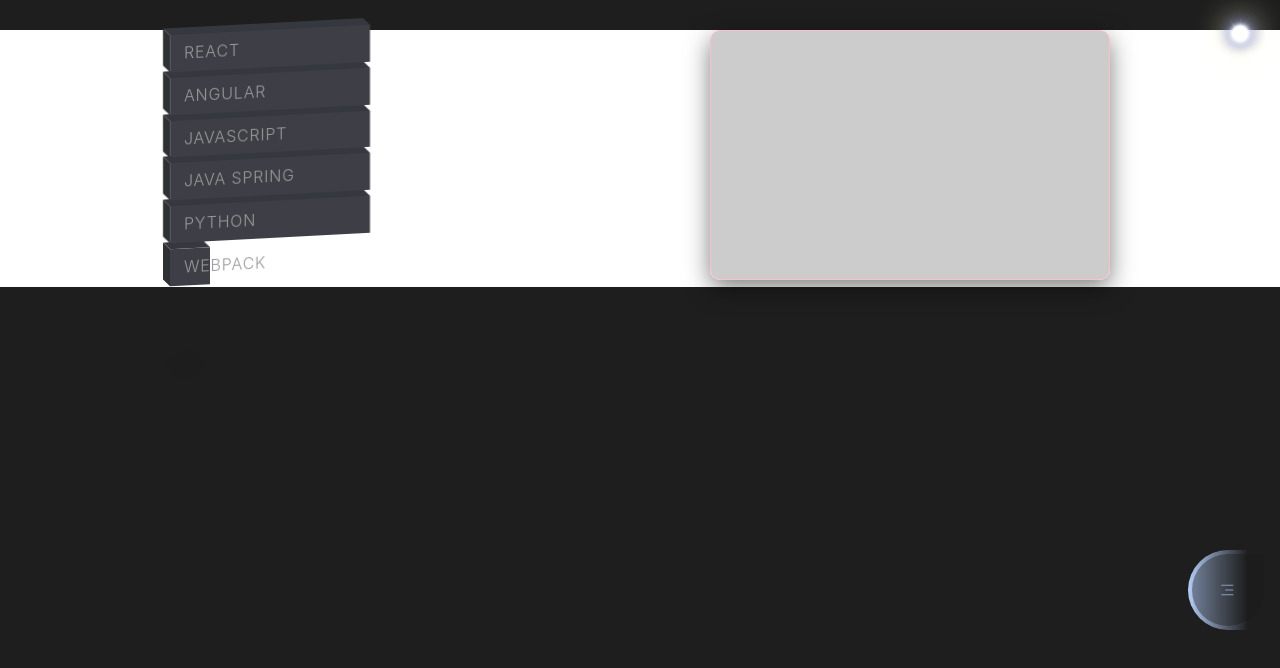
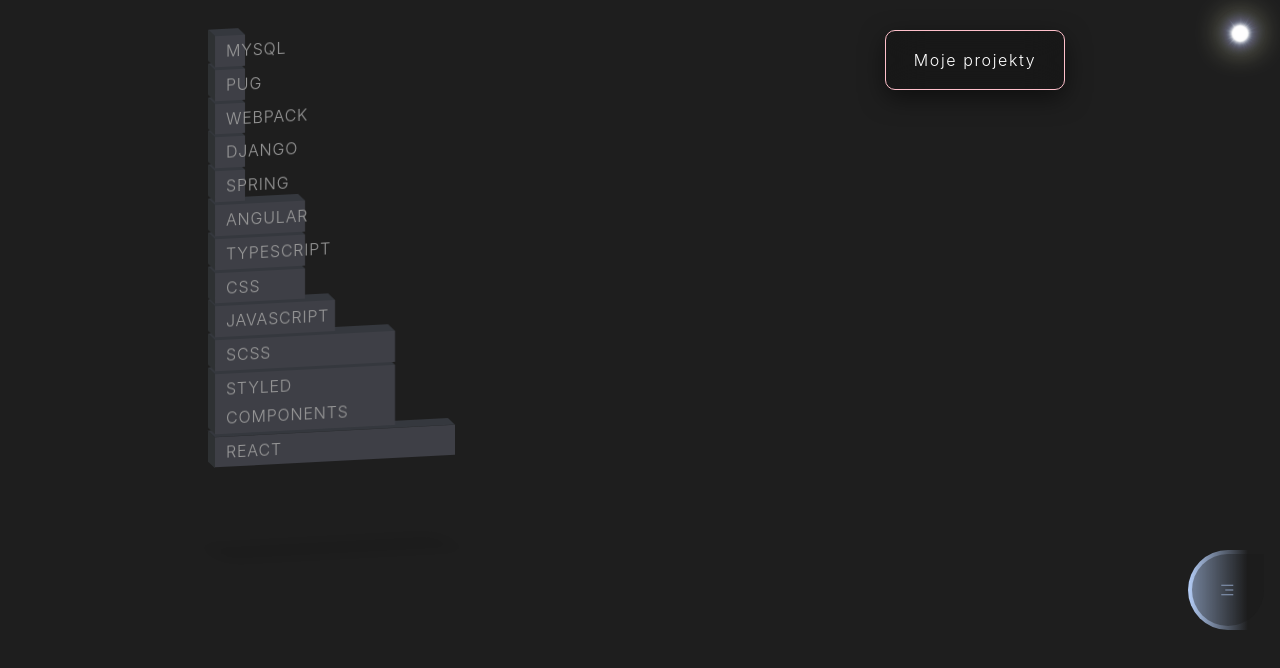
Before and after one commit to Safkiar/safkiary, a React (Vite) app: page /experience in a window 1280 px wide. Both pictures are taken after a click on the element 1239 px from the left and 35 px from the top of the page. Shown: the top 668 px of the page. Built offline with nearby package versions, Linux system fonts and the light colour scheme.

Commit message:
worked on experience

```diff
--- a/src/App.jsx
+++ b/src/App.jsx
@@ -5,9 +5,11 @@ import Certificates from "./pages/certificates/certificates";
 import Projects from "./pages/projects/projects";
 import Nav from "./nav/nav";
 import Experience from "./pages/experience/experience";
+import { DarkModeProvider } from "./darkmode/DarkModeContext";
 
 function App() {
   return (
+    <DarkModeProvider>
     <BrowserRouter>
       <Nav />
       <Routes>
@@ -18,6 +20,7 @@ function App() {
         <Route path="experience" element={<Experience />} />
       </Routes>
     </BrowserRouter>
+    </DarkModeProvider>
   );
 }
 
--- /dev/null
+++ b/src/darkmode/DarkModeContext.jsx
@@ -0,0 +1,43 @@
+import { createContext, useContext, useEffect } from "react";
+import { useLocalStorageState } from "../hooks/useLocalStorageState";
+
+const DarkModeContext = createContext();
+
+function DarkModeProvider({ children }) {
+  const [isDarkMode, setIsDarkMode] = useLocalStorageState(
+    window.matchMedia("(prefers-color-scheme: dark)").matches,
+    "isDarkMode"
+  );
+
+  useEffect(
+    function () {
+      if (isDarkMode) {
+        document.documentElement.classList.add("dark-mode");
+        document.documentElement.classList.remove("light-mode");
+      } else {
+        document.documentElement.classList.add("light-mode");
+        document.documentElement.classList.remove("dark-mode");
+      }
+    },
+    [isDarkMode]
+  );
+
+  function toggleDarkMode() {
+    setIsDarkMode((isDark) => !isDark);
+  }
+
+  return (
+    <DarkModeContext.Provider value={{ isDarkMode, toggleDarkMode }}>
+      {children}
+    </DarkModeContext.Provider>
+  );
+}
+
+function useDarkMode() {
+  const context = useContext(DarkModeContext);
+  if (context === undefined)
+    throw new Error("DarkModeContext was used outside of DarkModeProvider");
+  return context;
+}
+
+export { DarkModeProvider, useDarkMode };
--- /dev/null
+++ b/src/hooks/useLocalStorageState.js
@@ -0,0 +1,17 @@
+import { useState, useEffect } from "react";
+
+export function useLocalStorageState(initialState, key) {
+  const [value, setValue] = useState(function () {
+    const storedValue = localStorage.getItem(key);
+    return storedValue ? JSON.parse(storedValue) : initialState;
+  });
+
+  useEffect(
+    function () {
+      localStorage.setItem(key, JSON.stringify(value));
+    },
+    [value, key]
+  );
+
+  return [value, setValue];
+}
--- a/src/nav/nav.jsx
+++ b/src/nav/nav.jsx
@@ -1,8 +1,10 @@
 import { useNavigate } from "react-router-dom";
 import "./nav.css";
 import { useState } from "react";
+import { useDarkMode } from "../darkmode/DarkModeContext";
 
 function Nav() {
+  const { isDarkMode, toggleDarkMode } = useDarkMode();
   const navigate = useNavigate();
   const [isDay, setIsDay] = useState(false);
 
@@ -13,21 +15,21 @@ function Nav() {
   return (
     <div>
       <div onClick={toggleTheme} className="darkmode">
-        <div
+        {!isDarkMode && <div
           className={`sun icon-toggle ${
             isDay ? "animate-down" : "invisibleClass animate-up"
           }`}
         >
-          <img src="/sun.png" alt="Sun" />
-        </div>
-
+          <img onClick={toggleDarkMode} src="/sun.png" alt="Sun" />
+        </div>}
+        {isDarkMode &&
         <div
           className={`moon icon-toggle invisibleClass ${
             !isDay ? "animate-down2 visibleClass" : "animate-up2"
           }`}
         >
-          <img src="/moon.png" alt="Moon" />
-        </div>
+          <img onClick={toggleDarkMode} src="/moon.png" alt="Moon" />
+        </div>}
       </div>
       <div id="page" className="site">
         <div className="container">
--- a/src/pages/experience/experience.css
+++ b/src/pages/experience/experience.css
@@ -1,12 +1,12 @@
 :root {
-  --sz: 20px;
+  --sz: 30px;
 }
 
 .graph {
   display: flex;
   justify-content: space-around;
   margin-top: 30px;
-  background-color: white;
+  /* background-color: white; */
 }
 
 
@@ -20,8 +20,8 @@
   position: relative;
   list-style: none;
   width: 200px;
-  margin-bottom: 6px;
-  padding: 4px;
+  margin-bottom: 3px;
+  padding: 1px;
   background: #3e3f46;
   z-index: calc(1 * var(--1));
   /* ??? */
@@ -75,9 +75,11 @@
   text-decoration: none;
   color: #999;
   display: block;
+  font-size: 1rem;
   text-transform: uppercase;
   letter-spacing: 0.05em;
   transition: 0.5s;
+  /* border: 1px solid black; */
   transform: translateX(10px) translateZ(20px);
   transform-style: preserve-3d;
   perspective: 500px;
@@ -93,27 +95,66 @@
 
 .a1 {
   z-index: 1;
-  width: calc(var(--sz) * 2);
+
+  width: calc(var(--sz) * 8);
 }
 
 .a2 {
   z-index: 2;
+  width: calc(var(--sz) * 6);
 }
 
 .a3 {
   z-index: 3;
+  width: calc(var(--sz) * 6);
 }
 
 .a4 {
   z-index: 4;
+  width: calc(var(--sz) * 4);
 }
 
 .a5 {
   z-index: 5;
+  width: calc(var(--sz) * 3);
 }
 
 .a6 {
   z-index: 6;
+  width: calc(var(--sz) * 3);
+
+}
+
+.a7 {
+  z-index: 7;
+  width: calc(var(--sz) * 3);
+}
+
+.a8 {
+  z-index: 8;
+  width: calc(var(--sz) * 1);
+
+}
+
+.a9 {
+  z-index: 9;
+  width: calc(var(--sz) * 1);
+
+}
+.a10 {
+  z-index: 10;
+  width: calc(var(--sz) * 1);
+
+}
+.a11 {
+  z-index: 11;
+  width: calc(var(--sz) * 1);
+
+}
+.a12 {
+  z-index: 12;
+  width: calc(var(--sz) * 1);
+
 }
 
 /*  test */
@@ -139,7 +180,7 @@
 .info {
   position: relative;
   /* min-width: 750px; */
-  width: 400px;
+  width: 180px;
   display: flex;
   justify-content: space-evenly;
   align-items: center;
@@ -148,7 +189,7 @@
   border: 1px solid rgba(255, 255, 255, 0.1);
   backdrop-filter: blur(20px);
   border-radius: 10px;
-  height: 250px;
+  height: 60px;
   border: 1px solid pink;
   color: white;
 }
--- a/src/pages/experience/experience.jsx
+++ b/src/pages/experience/experience.jsx
@@ -1,4 +1,4 @@
-import { useState } from "react";
+import { useEffect, useState } from "react";
 import "./experience.css";
 
 function Experience() {
@@ -8,68 +8,138 @@ function Experience() {
   const [hovered4, setHovered4] = useState(false);
   const [hovered5, setHovered5] = useState(false);
   const [hovered6, setHovered6] = useState(false);
+  const [hovered7, setHovered7] = useState(false);
+  const [hovered8, setHovered8] = useState(false);
+  const [hovered9, setHovered9] = useState(false);
+  const [hovered10, setHovered10] = useState(false);
+  const [hovered11, setHovered11] = useState(false);
+  const [hovered12, setHovered12] = useState(false);
+
+  const [emptyInd, setEmptyInd] = useState(true);
+
+    useEffect(() => {
+      const allHovered = [
+        hovered, hovered2, hovered3, hovered4, hovered5, hovered6, hovered7, hovered8, hovered9, hovered10, hovered11, hovered12]
+        setEmptyInd(allHovered.every(val => val === false));
+    }, [hovered, hovered2, hovered3, hovered4, hovered5, hovered6, hovered7, hovered8, hovered9, hovered10, hovered11, hovered12]);
 
   return (
     <div className="graph">
       <ul className="skewul">
+
+      <li
+          className="a12 skewli"
+          onMouseEnter={() => setHovered12(true)}
+          onMouseLeave={() => setHovered12(false)}
+          data-icon="&#xf015"
+        >
+          <a href="#">MySQL</a>
+        </li>
+        <li
+          className="a11 skewli"
+          onMouseEnter={() => setHovered11(true)}
+          onMouseLeave={() => setHovered11(false)}
+          data-icon="&#xf015"
+        >
+          <a href="#">Pug</a>
+        </li>
+        <li
+          className="a10 skewli"
+          onMouseEnter={() => setHovered10(true)}
+          onMouseLeave={() => setHovered10(false)}
+          data-icon="&#xf015"
+        >
+          <a href="#">Webpack</a>
+        </li>
+      <li
+          className="a9 skewli"
+          onMouseEnter={() => setHovered9(true)}
+          onMouseLeave={() => setHovered9(false)}
+          data-icon="&#xf015"
+        >
+          <a href="#">Django</a>
+        </li>
+      <li
+          className="a8 skewli"
+          onMouseEnter={() => setHovered8(true)}
+          onMouseLeave={() => setHovered8(false)}
+          data-icon="&#xf015"
+        >
+          <a href="#">Spring</a>
+        </li>
+        <li
+          className="a7 skewli"
+          onMouseEnter={() => setHovered7(true)}
+          onMouseLeave={() => setHovered7(false)}
+          data-icon="&#xf015"
+        >
+          <a href="#">Angular</a>
+        </li>
         <li
           className="a6 skewli"
+          data-icon="&#xf015"
+          onMouseEnter={() => setHovered6(true)}
+          onMouseLeave={() => setHovered6(false)}
+        >
+          <a href="#">TypeScript</a>
+        </li>
+        <li
+          className="a5 skewli"
+          data-icon="&#xf015"
+          onMouseEnter={() => setHovered5(true)}
+          onMouseLeave={() => setHovered5(false)}
+        >
+          <a href="#">CSS</a>
+        </li>
+        <li
+          className="a4 skewli"
+          data-icon="&#xf015"
+          onMouseEnter={() => setHovered4(true)}
+          onMouseLeave={() => setHovered4(false)}
+        >
+          <a href="#">JavaScript</a>
+        </li>
+        <li
+          className="a3 skewli"
+          data-icon="&#xf015"
+          onMouseEnter={() => setHovered3(true)}
+          onMouseLeave={() => setHovered3(false)}
+        >
+          <a href="#">SCSS</a>
+        </li>
+        <li
+          className="a2 skewli"
+          data-icon="&#xf015"
+          onMouseEnter={() => setHovered2(true)}
+          onMouseLeave={() => setHovered2(false)}
+        >
+          <a href="#">Styled Components</a>
+        </li>
+        <li
+          className="a1 skewli"
           onMouseEnter={() => setHovered(true)}
           onMouseLeave={() => setHovered(false)}
           data-icon="&#xf015"
         >
           <a href="#">React</a>
         </li>
-        <li
-          className="a5 skewli"
-          data-icon="&#xf015"
-          onMouseEnter={() => setHovered2(true)}
-          onMouseLeave={() => setHovered2(false)}
-        >
-          <a href="#">Angular</a>
-        </li>
-        <li
-          className="a4 skewli"
-          data-icon="&#xf015"
-          onMouseEnter={() => setHovered3(true)}
-          onMouseLeave={() => setHovered3(false)}
-        >
-          <a href="#">JavaScript</a>
-        </li>
-        <li
-          className="a3 skewli"
-          data-icon="&#xf015"
-          onMouseEnter={() => setHovered4(true)}
-          onMouseLeave={() => setHovered4(false)}
-        >
-          <a href="#">JAVA SPRING</a>
-        </li>
-        <li
-          className="a2 skewli"
-          data-icon="&#xf015"
-          onMouseEnter={() => setHovered5(true)}
-          onMouseLeave={() => setHovered5(false)}
-        >
-          <a href="#">PYTHON</a>
-        </li>
-        <li
-          className="a1 skewli"
-          data-icon="&#xf015"
-          onMouseEnter={() => setHovered6(true)}
-          onMouseLeave={() => setHovered6(false)}
-        >
-          <a href="#">webpack</a>
-        </li>
       </ul>
 
       <div className="table">
         <div className="info">
-          {hovered && <div className="fadeIn">Tyle mam projektów</div>}
-          {hovered2 && <div className="fadeIn">Taads</div>}
-          {hovered3 && <div className="fadeIn">ASD</div>}
-          {hovered4 && <div className="fadeIn">ZXC</div>}
-          {hovered5 && <div className="fadeIn">Python info</div>}
-          {hovered6 && <div className="fadeIn">Webpack info</div>}
+          {emptyInd && <div className="fadeIn">Moje projekty</div>}
+          {hovered && <div className="fadeIn">8 projektów</div>}
+          {hovered2 && <div className="fadeIn">6 projektów</div>}
+          {hovered3 && <div className="fadeIn">6 projektów</div>}
+          {hovered4 && <div className="fadeIn">4 projekty</div>}
+          {hovered5 && <div className="fadeIn">3 projekty</div>}
+          {hovered6 && <div className="fadeIn">3 projekty</div>}
+          {hovered7 && <div className="fadeIn">3 projekty</div>}
+          {hovered8 && <div className="fadeIn">1 projekt</div>}
+          {hovered9 && <div className="fadeIn">1 projekt</div>}
+          {hovered10 && <div className="fadeIn">1 projekt</div>}
+          {hovered11 && <div className="fadeIn">1 projekt</div>}
+          {hovered12 && <div className="fadeIn">1 projekt</div>}
         </div>
       </div>
 
--- a/src/pages/homepage/homepage.css
+++ b/src/pages/homepage/homepage.css
@@ -18,7 +18,6 @@
 
 
 .intro {
-  padding: 10px;
   display: flex;
   justify-content: center;
   align-items: center;
@@ -33,7 +32,7 @@
 
 .who {
   width: 94%;
-  margin-top: 10px;
+  margin: 15px;
   font-size: 1rem;
 }
 
@@ -53,7 +52,9 @@
 }
 
 .hover-indicator {
-  margin: 5px;
+  width: 94%;
+  margin: 15px;
+  font-size: 1rem;
 }
 
 
@@ -65,8 +66,10 @@
   /* min-width: 750px; */
   width: 730px;
   display: flex;
-  justify-content: space-evenly;
+  flex-direction: column;
+  gap: 10px;
   align-items: center;
+
   background: rgba(0, 0, 0, 0.2);
   box-shadow: 0px 8px 25px rgba(0, 0, 0, 0.5);
   border: 1px solid rgba(255, 255, 255, 0.1);
@@ -77,6 +80,15 @@
   border: 1px solid red;
 }
 /* inside tvbox outside tvpixel */
+
+.halving_card_title {
+  padding: 15px;
+}
+.halving_card {
+  display: flex;
+  justify-content: space-evenly;
+  align-items: center;
+}
 
 .my_img_container {
   width: 20%;
```
Also changed, not shown: src/pages/homepage/homepage.jsx (+27 -27 lines).
